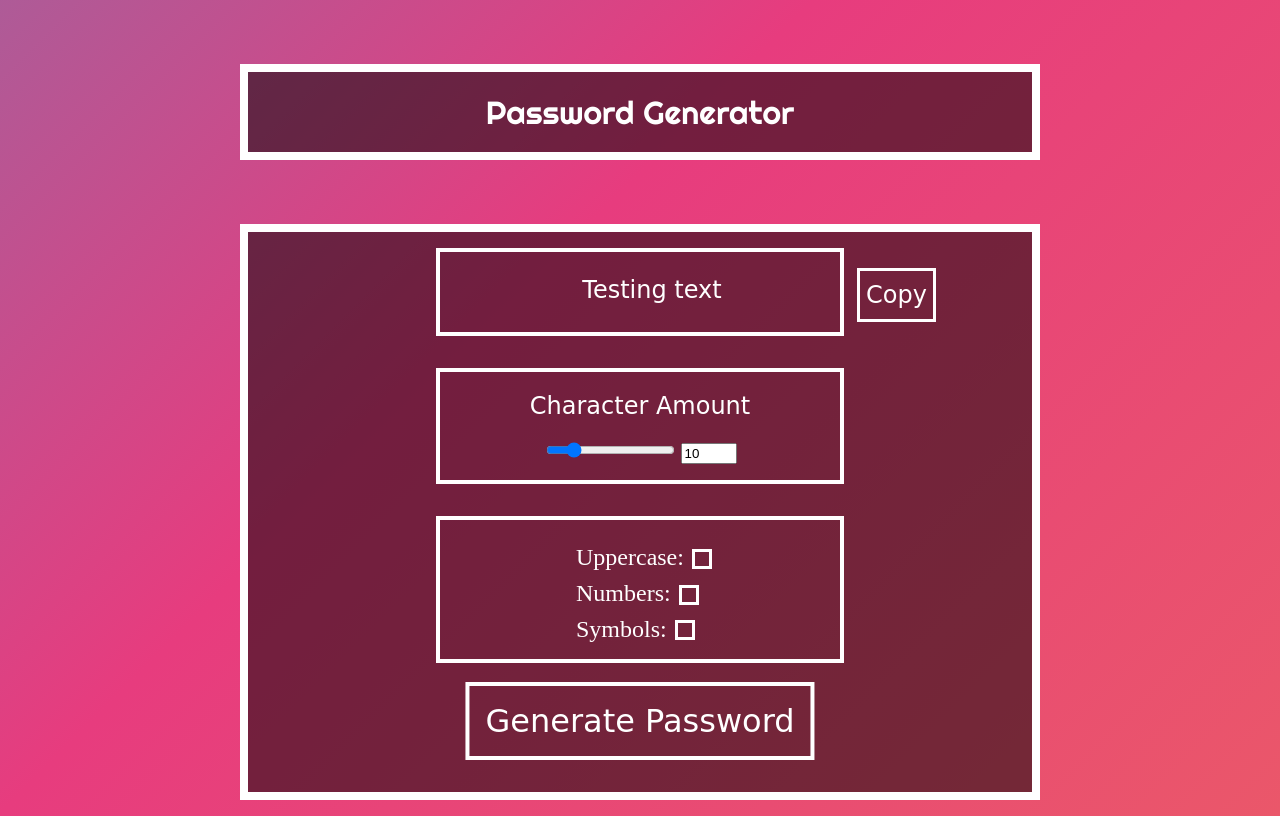
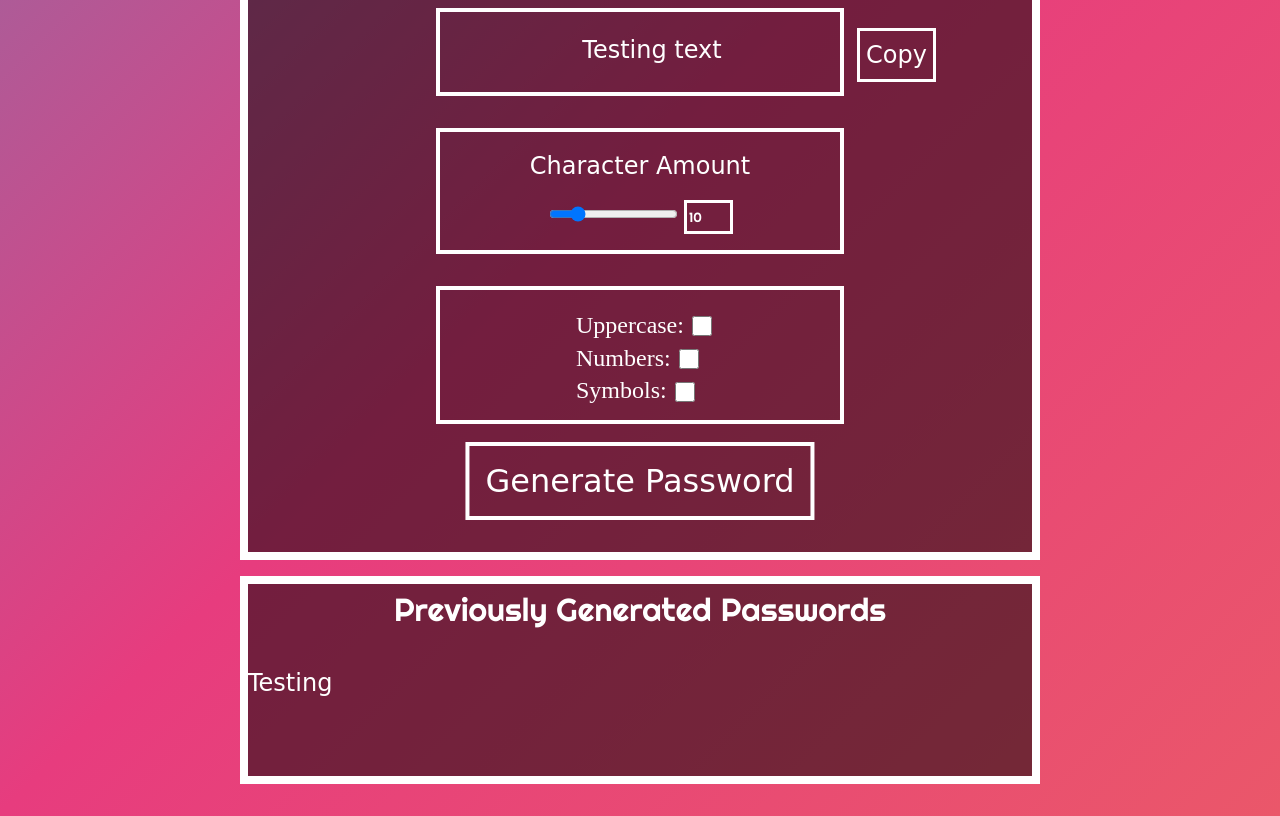
Before and after one commit to MakeItMike/new-password-generator, a plain HTML site: page public/index.html in a window 1280 px wide. Drawn offline with Linux system fonts and the light colour scheme; a web font is replaced by a local one.

Commit message:
Ggenerator works. Working on previous passwords.

```diff
--- a/public/index.html
+++ b/public/index.html
@@ -6,7 +6,7 @@
 	<meta name="viewport" content="width=device-width, initial-scale=1.0">
 	<title>Password Generator</title>
 	<link rel="stylesheet" href="style.css">
-	<script src="script.js"></script>
+	<script src="script.js" defer></script>
 </head>
 <body>
 	<div id="main-container">
@@ -26,8 +26,8 @@
 
 				<div id="character-amount-container">
 					<h2>Character Amount</h2>
-					<input type="range" min="1" max="50" value="10" id="range">
-					<input type="number" min="1" max="50" value="10" id="number">
+					<input type="range" min="1" max="50" value="10" id="character-range">
+					<input type="number" min="1" max="50" value="10" id="character-number">
 				</div>
 
 				<div id="options-container">
@@ -47,8 +47,13 @@
 					</div>
 				</div>
 
-				<button id="generate-password-btn" class="buttons" onclick="generatePassword()">Generate Password</button>
+				<button id="generate-password-btn" class="buttons" type="submit">Generate Password</button>
 			</div>
 		</form>
+
+		<div id="previous-passwords-container">
+			<h1>Previously Generated Passwords</h1>
+			<p id="previous-passwords">Testing</p>
+		</div>
 	</div>
 </body>
--- a/public/script.js
+++ b/public/script.js
@@ -24,13 +24,14 @@ function copyText() {
 }
 
 // TODO: Read and fix anything wrong.
-const characterAmountRange    = document.getElementById('range');
-const characterAmountNumber   = document.getElementById('number');
+const characterAmountRange    = document.getElementById('character-range');
+const characterAmountNumber   = document.getElementById('character-number');
 const includeUppercaseElement = document.getElementById('includeUppercase');
 const includeNumbersElement   = document.getElementById('includeNumbers');
 const includeSymbolsElement   = document.getElementById('includeSymbols');
 const form 				      = document.getElementById('password-form');
 const passwordDisplay         = document.getElementById('password');
+const previousPasswordDisplay = document.getElementById('previous-passwords');
 
 const UPPERCASE_CHAR_CODES  = arrayFromLowToHigh(65, 90);
 const LOWERCASE_CHAR_CODES  = arrayFromLowToHigh(97, 122);
@@ -44,7 +45,7 @@ const SYMBOL_CHAR_CODES     = arrayFromLowToHigh(33, 47)
 characterAmountNumber.addEventListener('input', syncCharacterAmount);
 characterAmountRange.addEventListener('input', syncCharacterAmount);
 
-page.addEventListener('submit', e =>{
+form.addEventListener('submit', e =>{
 	e.preventDefault();
 	const characterAmount = characterAmountNumber.value;
 	const includeUppercase = includeUppercaseElement.checked;
@@ -53,10 +54,11 @@ page.addEventListener('submit', e =>{
 	const password = generatePassword(characterAmount, includeUppercase, includeNumbers, includeSymbols);
 	passwordDisplay.innerText = password;
 
-	// WIP \\
-	document.cookie = password;
-	previousPasswordDisplay.innerText = document.cookie;
-	console.log(document.cookie);
+	// TODO: WIP
+	const previousPasswords = new Array(password);
+	//previousPasswords.push(password);
+	previousPasswordDisplay.innerText = previousPasswords;
+	console.log(previousPasswords);
 });
 
 function generatePassword(characterAmount, includeUppercase, includeNumbers, includeSymbols){
--- a/public/style.css
+++ b/public/style.css
@@ -31,6 +31,7 @@
 
 	/* NOTE: Background Colors */
 	--background-color-1: rgb(255, 255, 255);
+	--background-color-2: rgba(0, 0, 0, 0.5);
 
 	/* NOTE: Borders */
 	--border-1:  0.5em solid rgb(255, 255, 255);
@@ -65,8 +66,8 @@ body {
 	height: 50em;
 	position: absolute;
 	left: 50%;
-	top: 50%;
-	transform: translate(-50%, -50%);
+	bottom: 12em;
+	transform: translateX(-50%);
 }
 
 #title {
@@ -75,7 +76,7 @@ body {
 	height: 5em;
 	position: relative;
 	top: 4em;
-	background-color: rgba(0, 0, 0, 0.5);
+	background-color: var(--background-color-2);;
 	user-select: none;
 }
 
@@ -92,12 +93,12 @@ body {
 
 #generator-container {
 	position: relative;
-	top: 8em;
+	top: 5em;
 	height: 35em;
 	border: var(--border-1);
 	text-align: center;
 	color: var(--text-color-1);
-	background-color: rgba(0, 0, 0, 0.5);
+	background-color: var(--background-color-2);;
 }
 
 #generated-password {
@@ -138,7 +139,7 @@ body {
 
 #generated-password::-webkit-scrollbar {
 	height: 10px;/* height of horizontal scrollbar ← You're missing this */
-	background-color: rgba(0, 0, 0, 0.5);
+	background-color: var(--background-color-2);;
 }
 
 #generated-password::-webkit-scrollbar-thumb {
@@ -165,6 +166,35 @@ body {
 	user-select: none;
 }
 
+/*
+#character-range {
+	appearance: none;
+	background: none;
+	border: var(--border-2);
+	height: 2em;
+}
+
+#character-range::-webkit-slider-thumb {
+	position: relative;
+	bottom: 60%;
+}
+
+#character-range::-webkit-slider-runnable-track {
+	height: 0.25em;
+	background: var(--background-color-1);
+}
+*/
+
+#character-number {
+	position: relative;
+	font-weight: 400;
+	height: 2em;
+	background: none;
+	border: var(--border-2);
+	color: var(--text-color-1);
+	font-family: var(--font-family-1);
+}
+
 #options-container {
 	position: relative;
 	top: 5em;
@@ -183,21 +213,15 @@ body {
 
 #options-container input {
 	position: relative;
-	appearance: none;
 	border: var(--border-2);
 	width: 1.5em;
 	height: 1.5em;
 	left: 9em;
-	top: 0.5em;
+	top: 0.25em;
 	margin-top: 0.5em;
 	font-family: var(--font-family-2);
 	font-weight: 400;
 }
-
-#options-container input:hover {
-	background-color: black;
-}
-
 
 #generate-password-btn {
 	position: absolute;
@@ -214,6 +238,32 @@ body {
 	border-radius: 1em;
 }
 
+/* SECTION: Previous Passwords */
+#previous-passwords-container {
+	width: 49em;
+	height: 12em;
+	border: var(--border-1);
+	position: relative;
+	top: 6em;
+	background-color: var(--background-color-2);
+}
+
+#previous-passwords-container h1 {
+	font-family: var(--font-family-1);
+	color: var(--text-color-1);
+	font-weight: 400;
+	position: relative;
+	text-align: center;
+	bottom: 0.5em;
+}
+
+#previous-passwords-container p {
+	color: var(--text-color-1);
+	font-family: var(--font-family-2);
+	font-size: 1.5em;
+	position: relative;
+	width: 100%;
+}
 
 /*———————————————————————————————————————*/
 /* SECTION Classes                       */
```
